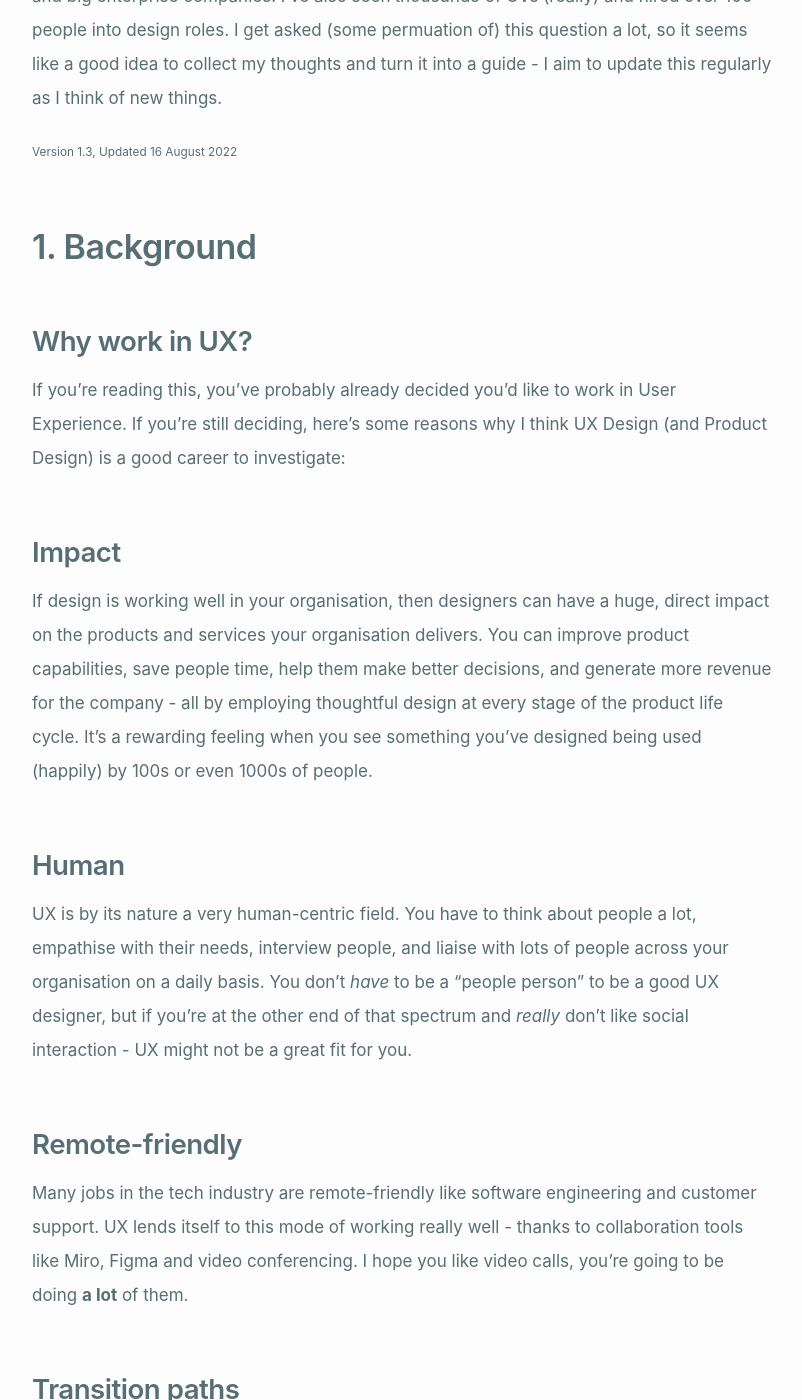
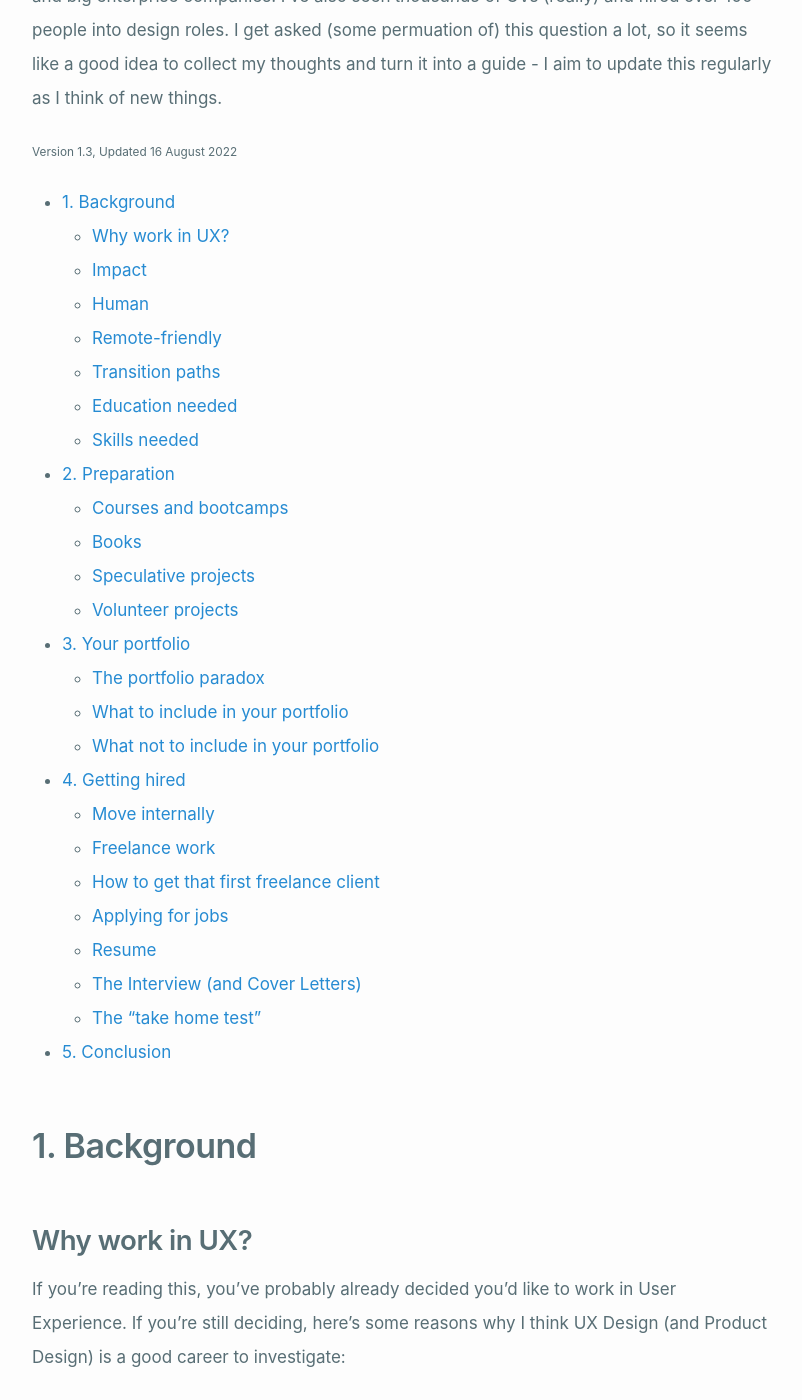
Before and after one commit to wgx/blog.willgrant.org, a Jekyll site: the page built from _posts/2022-08-01-how-to-get-your-first-job-in-ux.markdown, in a window 1280 px wide and 1400 px high, scrolled down 325 px. Shown: the whole window, without its empty margins (238-1040 px from the left). Built offline with Jekyll 4.4.1, drawn with Linux system fonts in a browser that asks for light colours.

Commit message:
added toc

```diff
--- a/_posts/2022-08-01-how-to-get-your-first-job-in-ux.markdown
+++ b/_posts/2022-08-01-how-to-get-your-first-job-in-ux.markdown
@@ -6,6 +6,34 @@ date: 2022-08-01 00:20:00 -0000
 I’ve done a lot of UX work over the past 20+ years, from freelance and contract, to startups and big enterprise companies. I’ve also seen _thousands_ of CVs (really) and hired over 100 people into design roles. I get asked (some permuation of) this question a lot, so it seems like a good idea to collect my thoughts and turn it into a guide - I aim to update this regularly as I think of new things.
 
 <sup><sub>Version 1.3, Updated 16 August 2022</sub></sup>
+
+- [1. Background](#1-background)
+  * [Why work in UX?](#why-work-in-ux-)
+  * [Impact](#impact)
+  * [Human](#human)
+  * [Remote-friendly](#remote-friendly)
+  * [Transition paths](#transition-paths)
+  * [Education needed](#education-needed)
+  * [Skills needed](#skills-needed)
+- [2. Preparation](#2-preparation)
+  * [Courses and bootcamps](#courses-and-bootcamps)
+  * [Books](#books)
+  * [Speculative projects](#speculative-projects)
+  * [Volunteer projects](#volunteer-projects)
+- [3. Your portfolio](#3-your-portfolio)
+  * [The portfolio paradox](#the-portfolio-paradox)
+  * [What to include in your portfolio](#what-to-include-in-your-portfolio)
+  * [What not to include in your portfolio](#what-not-to-include-in-your-portfolio)
+- [4. Getting hired](#4-getting-hired)
+  * [Move internally](#move-internally)
+  * [Freelance work](#freelance-work)
+  * [How to get that first freelance client](#how-to-get-that-first-freelance-client)
+  * [Applying for jobs](#applying-for-jobs)
+  * [Resume](#resume)
+  * [The Interview (and Cover Letters)](#the-interview--and-cover-letters-)
+  * [The "take home test"](#the--take-home-test-)
+- [5. Conclusion](#5-conclusion)
+
 
 
 ## 1. Background
```
